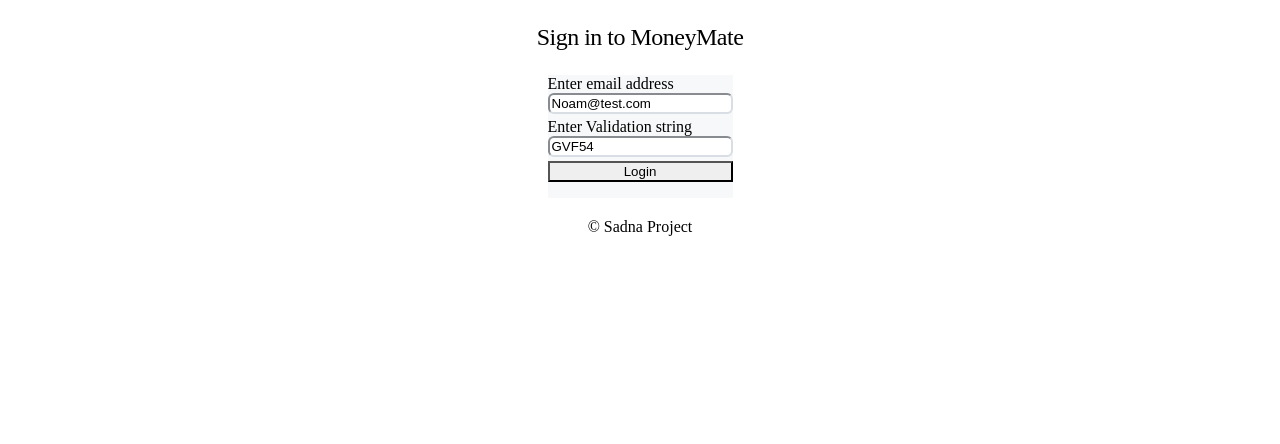
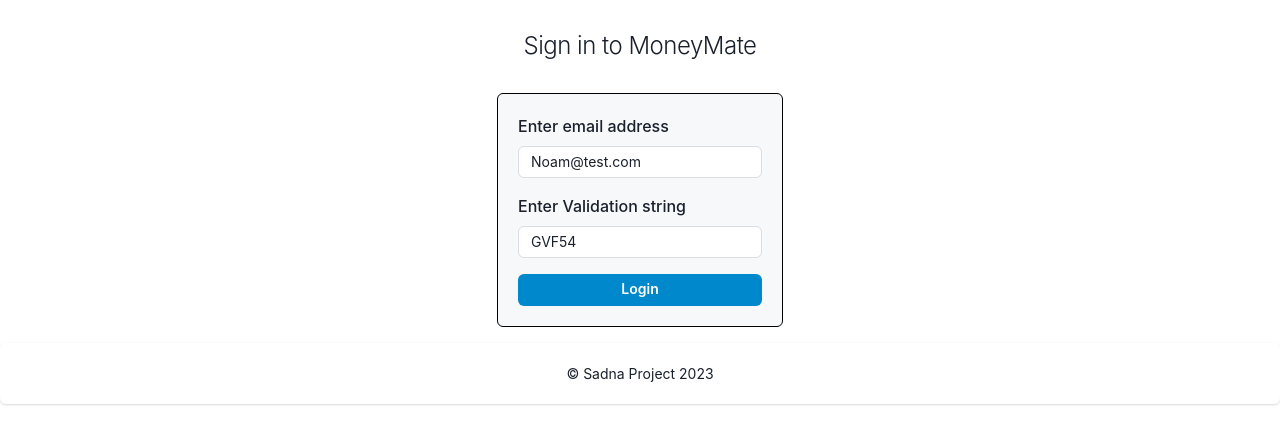
Before and after one commit to Alans18/sadna, a Next.js app: page /login in a window 1280 px wide. Shown: the top 444 px of the page. Built offline with nearby package versions, Linux system fonts and the light colour scheme.

Commit message:
Clean abit the code and add Chakra styling to all the project

```diff
--- a/src/components/chart.tsx
+++ b/src/components/chart.tsx
@@ -17,7 +17,7 @@ const Loader = function(){
 const PieChart = function(props:PieChartProps) {
 
   if(!props.data){
-    return <Box width={"100%"} height={"400px"}>
+    return <Box  height={"400px"}>
       <Spinner/>
     </Box>
   }
--- a/src/pages/_app.tsx
+++ b/src/pages/_app.tsx
@@ -1,6 +1,9 @@
 import '@/styles/globals.css'
+import { ChakraProvider } from '@chakra-ui/react'
 import type { AppProps } from 'next/app'
 
 export default function App({ Component, pageProps }: AppProps) {
-  return <Component {...pageProps} />
+  return  <ChakraProvider>
+    <Component {...pageProps} />
+  </ChakraProvider>
 }
--- a/src/pages/login.tsx
+++ b/src/pages/login.tsx
@@ -30,7 +30,7 @@ const Login = function(){
                 setSessionStorage("user",data)
                 router.push("/")
             } catch (error:any) {
-            // show watrinng in tthe client
+            // show warning in the client
              setError(error)
             }
 
@@ -64,6 +64,7 @@ const Login = function(){
                                     <FormControl>
                                         <FormLabel size="sm">Enter email address</FormLabel>
                                         <Input
+                                        variant={"outline"}
                                             ref={emailRef}
                                             id="email"
                                             type="email"
@@ -91,7 +92,7 @@ const Login = function(){
                                     </FormControl>
                                     <Button
                                         type= "submit"
-                                        colorScheme="blue"
+                                        colorScheme="telegram"
                                         size="sm"
                                         _hover={{bg: "#003FBC"}}
                                         _active={{bg: "darkblue"}}
@@ -105,34 +106,16 @@ const Login = function(){
                         </CardBody>
                     </Card>
                 </Center>
-
                 <Card>
                     <CardBody>
                         <Center>
-                            <Text fontSize="sm">© Sadna Project</Text>
+                            <Text fontSize="sm">© Sadna Project 2023</Text>
                         </Center>
                     </CardBody>
                 </Card>
             </Stack>
         </Box>
     )
-
-    // return <>
-    //  <h2>Login Page</h2>
-    //   <form onSubmit={onFormSubmit}>
-    //     <label htmlFor="email">Email</label>
-    //     <input ref={emailRef} id="email" type="email"  defaultValue="Noam@test.com" required />
-    //     <br />
-    //     <label htmlFor="email">Authentication Key</label>
-    //     <input ref={authKeyRef} id="auth" type="string" defaultValue="GVF54" required />
-    //     <br />
-    //     <input type="submit"  value="Login"/>
-    //  {/* Errors */}
-    // <p style={{color:"red"}}>  {error}</p>
-    // </form>
-
-
-    // </>
 }
 
 
```
Also changed, not shown: src/pages/index.tsx (+4 -8 lines).
